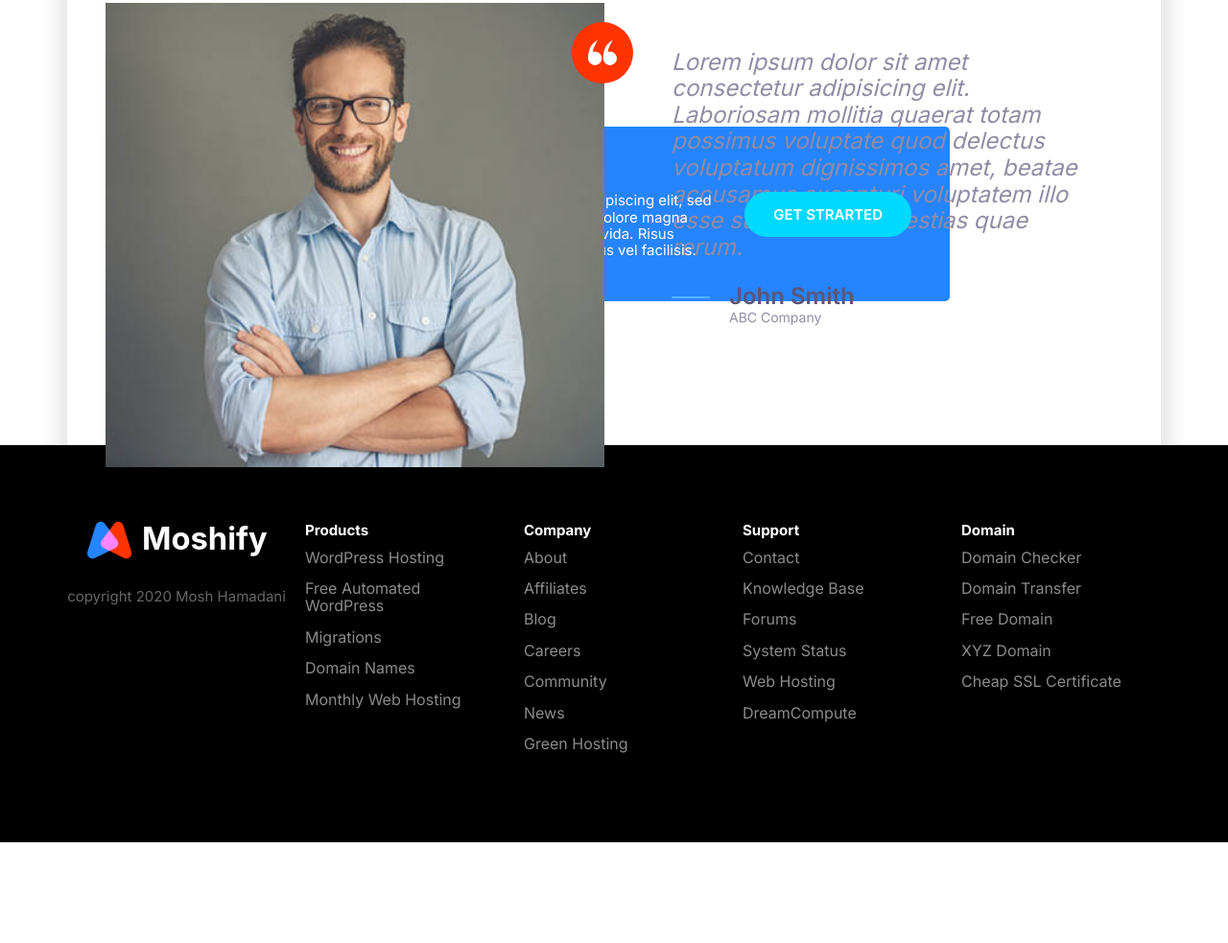
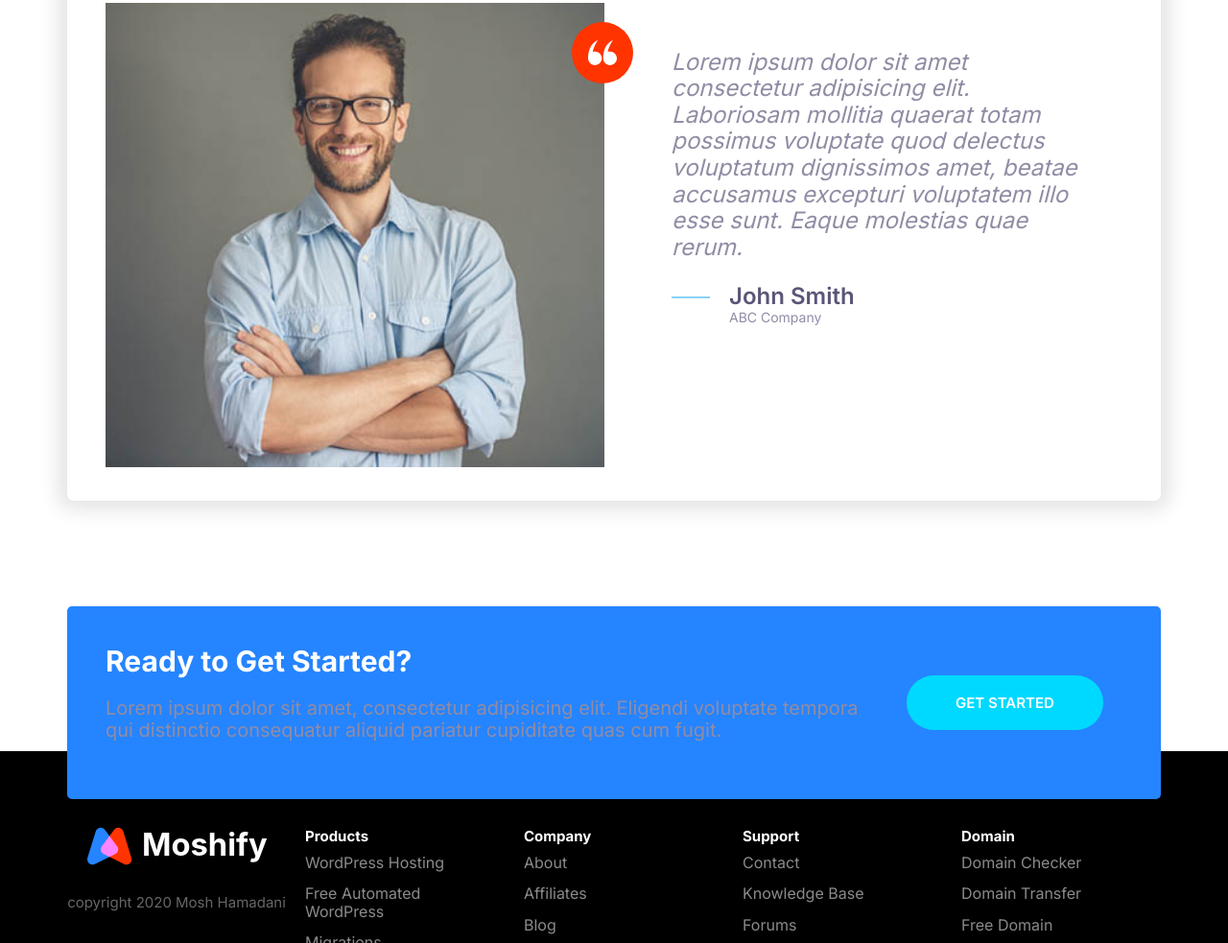
Before and after one commit to ThihanWinhtet/MOSH_UltimateHTML-CSS, a website: page index.html in a window 1280 px wide. Shown: the part 4400-5383 px from the top of the page at 96% size. Before the commit the page ends 5278 px from the top, so only its background shows below. Drawn offline with nearby package versions, Linux system fonts and the light colour scheme.

Commit message:
update the callout block.

```diff
--- a/css/styles.css
+++ b/css/styles.css
@@ -421,8 +421,46 @@ a{
     }
 }
 
+/* callout */
+.callout {
+    padding: 4rem;
+    border-radius: 5px;
+  }
+
+  .callout--primary {
+    background: var(--color-primary);
+    color: #fff;
+  }
+
+  .callout__heading {
+    color: #fff;
+    margin-top: 0;
+    font-size: 3rem;
+  }
+
+  .callout .btn {
+    justify-self: center;
+    align-self: center;
+  }
+
+  .callout__content {
+    text-align: center;
+  }
+
+  @media screen and (min-width: 768px) {
+    .callout .grid--1x2 {
+      grid-template-columns: 1fr auto;
+    }
+    .callout__content {
+      text-align: left;
+    }
+    .callout .btn {
+      justify-self: start;
+      margin: 0 2rem;
+    }
+  }
 /* Callout */
-.callout{
+/* .callout{
     border-radius: 5px;
     max-width: 700px;
     color: white;
@@ -466,7 +504,7 @@ a{
         justify-self: start;
         margin-left: 3rem;
     }
-}
+} */
 /* Collapsible */
 .collapsible .collapsible__header{
     display: flex;
@@ -716,3 +754,7 @@ a{
         margin-top: 1rem;
     }
 }
+
+.callout-signup {
+    transform: translateY(5rem);
+  }
--- a/index.html
+++ b/index.html
@@ -282,23 +282,28 @@
         </div>
     </section>
 
+    <!-- callout  -->
+    <div class="container">
+        <div class="callout callout--primary callout-signup">
+          <div class="grid grid--1x2">
+            <div class="callout__content">
+              <h2 class="callout__heading">Ready to Get Started?</h2>
+              <p>
+                Lorem ipsum dolor sit amet, consectetur adipisicing elit. Eligendi
+                voluptate tempora qui distinctio consequatur aliquid pariatur
+                cupiditate quas cum fugit.
+              </p>
+            </div>
+            <a
+              target="_blank"
+              href="https://codewithmosh.com"
+              class="btn btn--secondary btn--stretched"
+              >Get Started</a
+            >
+          </div>
+        </div>
+      </div>
 
-
-
-
-    <!-- Callout -->
-    <div class="callout__footer">
-        <div class="callout callout--primary">
-            <div class="grid grid--1x2">
-                <div class="callout__content">
-                    <h2 class="callout__heading">Ready To Get Started?</h2>
-                    <p>Lorem ipsum dolor sit amet,
-                    consectetur adipiscing elit, sed do eiusmod tempor incididunt ut labore et dolore magna aliqua. Quis ipsum suspendisse ultrices gravida. Risus commodo viverra maecenas accumsan lacus vel facilisis.</p>
-                </div>
-                <a href="#" class="btn btn--secondary">Get Strarted</a>
-            </div>
-        </div>
-    </div>
     <!-- Footer -->
     <footer class="footer block block--dark">
 
```
Also changed, not shown: package.json (+9 -1 lines), 1 other file.
